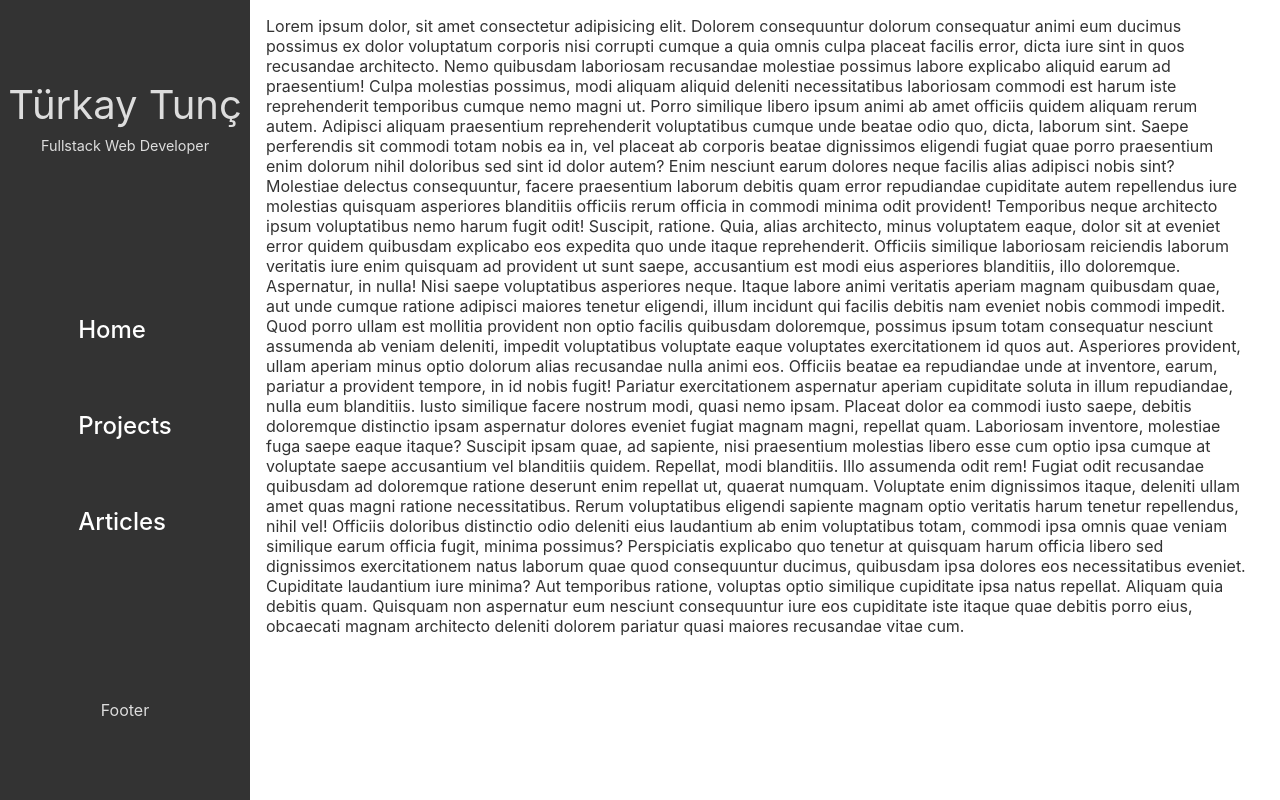
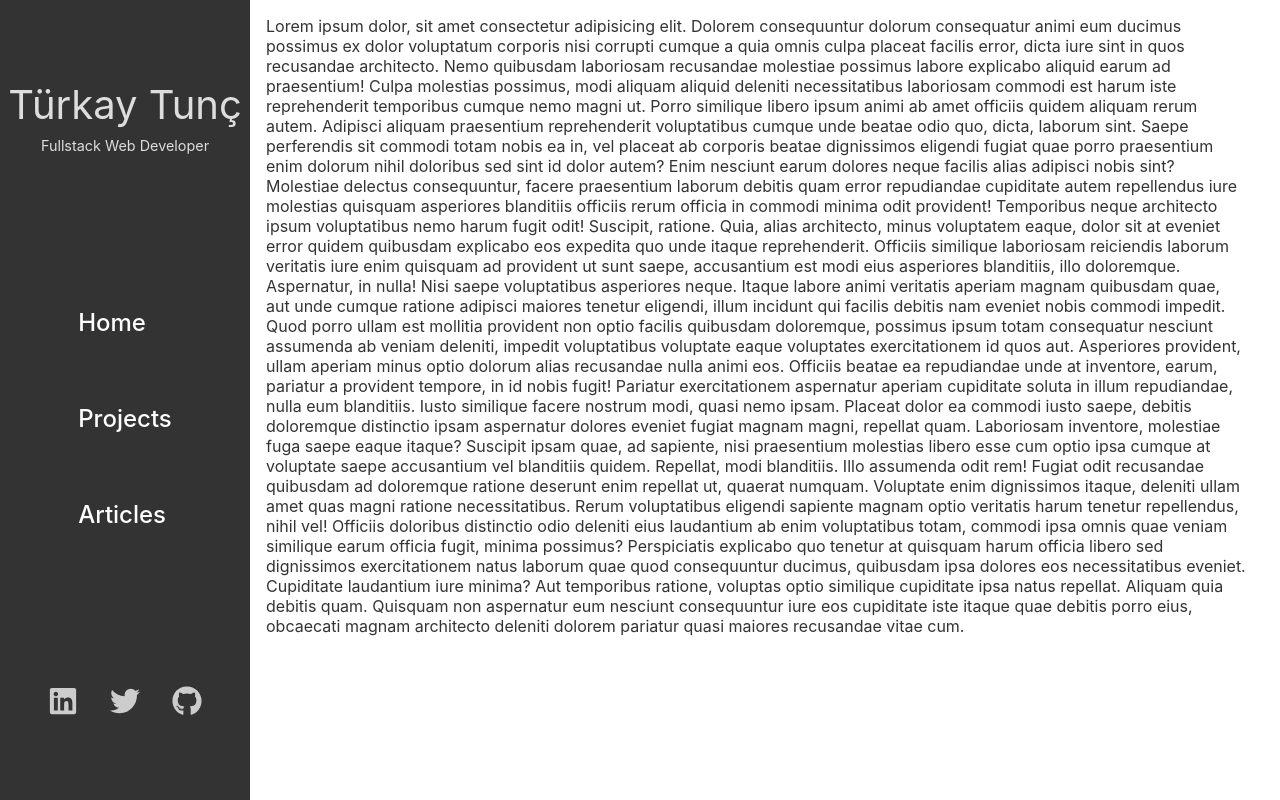
Before and after one commit to turkaytunc/portfolio, a React (Create React App) app: page / in a window 1280 px wide. Built offline with nearby package versions, Linux system fonts and the light colour scheme.

Commit message:
add: footer icons and links

```diff
--- a/package.json
+++ b/package.json
@@ -14,6 +14,7 @@
     "history": "^4.10.1",
     "react": "^17.0.2",
     "react-dom": "^17.0.2",
+    "react-icons": "^4.2.0",
     "react-router-dom": "^5.2.0",
     "react-scripts": "4.0.3",
     "sass": "^1.32.8",
--- a/src/components/desktop-menu/DesktopMenu.tsx
+++ b/src/components/desktop-menu/DesktopMenu.tsx
@@ -1,6 +1,7 @@
 import React from 'react';
 import './desktop-menu.scss';
 import Navbar from '../navbar/Navbar';
+import Footer from '../footer/Footer';
 
 const DesktopMenu = () => {
   return (
@@ -12,7 +13,7 @@ const DesktopMenu = () => {
       <section>
         <Navbar />
       </section>
-      <footer className="desktop-menu-footer"> Footer </footer>
+      <Footer />
     </aside>
   );
 };
--- /dev/null
+++ b/src/components/footer/Footer.tsx
@@ -0,0 +1,27 @@
+import React from 'react';
+import { FaLinkedin, FaTwitter, FaGithub } from 'react-icons/fa';
+import './footer.scss';
+
+const Footer = () => {
+  return (
+    <footer className="footer-container">
+      <section className="footer-section">
+        <a href="https://www.linkedin.com/in/turkaytunc/" target="_blank" rel="noopener noreferrer">
+          <FaLinkedin className="footer-icon" size="30" />
+        </a>
+      </section>
+      <section className="footer-section">
+        <a href="https://twitter.com/filthycoder" target="_blank" rel="noopener noreferrer">
+          <FaTwitter className="footer-icon" size="30" />
+        </a>
+      </section>
+      <section className="footer-section">
+        <a href="https://twitter.com/filthycoder" target="_blank" rel="noopener noreferrer">
+          <FaGithub className="footer-icon" size="30" />
+        </a>
+      </section>
+    </footer>
+  );
+};
+
+export default Footer;
--- /dev/null
+++ b/src/components/footer/footer.scss
@@ -0,0 +1,19 @@
+.footer-container {
+  display: flex;
+  justify-content: space-between;
+  width: 100%;
+}
+
+.footer-icon {
+  fill: #333;
+}
+
+@media screen and (min-width: 768px) {
+  .footer-container {
+    justify-content: space-around;
+    padding: 0 2rem;
+  }
+  .footer-icon {
+    fill: #ccc;
+  }
+}
--- a/src/components/navbar/navbar.scss
+++ b/src/components/navbar/navbar.scss
@@ -6,6 +6,7 @@
   justify-content: center;
 
   a {
+    margin-top: 2rem;
     text-decoration: none;
     font-size: 1.5rem;
     font-weight: 500;
--- a/src/components/sidebar/Sidebar.tsx
+++ b/src/components/sidebar/Sidebar.tsx
@@ -1,4 +1,5 @@
 import React from 'react';
+import Footer from '../footer/Footer';
 import Navbar from '../navbar/Navbar';
 import './sidebar.scss';
 
@@ -7,6 +8,7 @@ const Sidebar = ({ showSidebar }: { showSidebar: boolean }) => {
   return (
     <aside className={`sidebar-container ${currentClass}`}>
       <Navbar />
+      <Footer />
     </aside>
   );
 };
--- a/src/components/sidebar/sidebar.scss
+++ b/src/components/sidebar/sidebar.scss
@@ -2,15 +2,33 @@
 
 .sidebar-container {
   position: fixed;
+  display: flex;
+  flex-direction: column;
+  justify-content: space-between;
+  align-items: center;
   left: 0;
   top: 0;
   width: 200px;
-  background-color: scss.$sidebar-background-color;
-  opacity: 0.8;
-  padding: 10rem 4rem;
+  background-color: #ccc;
+  opacity: 0.9;
+  padding: 10rem 2rem;
   height: 100vh;
   z-index: 10;
   border-bottom-right-radius: 3px;
+
+  &::before {
+    content: ' ';
+    z-index: -1;
+    background-color: rgb(224, 224, 224);
+    opacity: 0.8;
+    width: 200px;
+    left: 0;
+    top: 0;
+    position: absolute;
+    height: 100vh;
+    filter: blur(7px);
+  }
+
   a {
     color: scss.$text-color-dark;
     &:visited {
```
Also changed, not shown: 1 other file (tests, documents, lock files or other folders).
